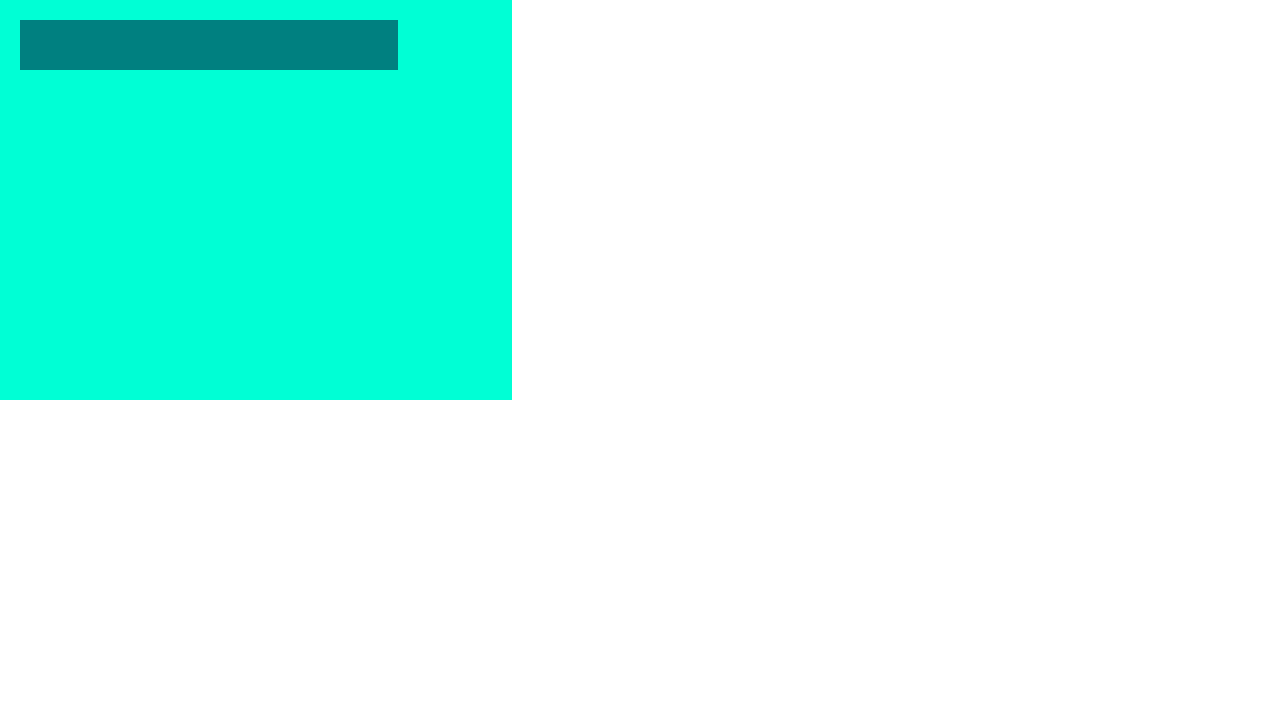
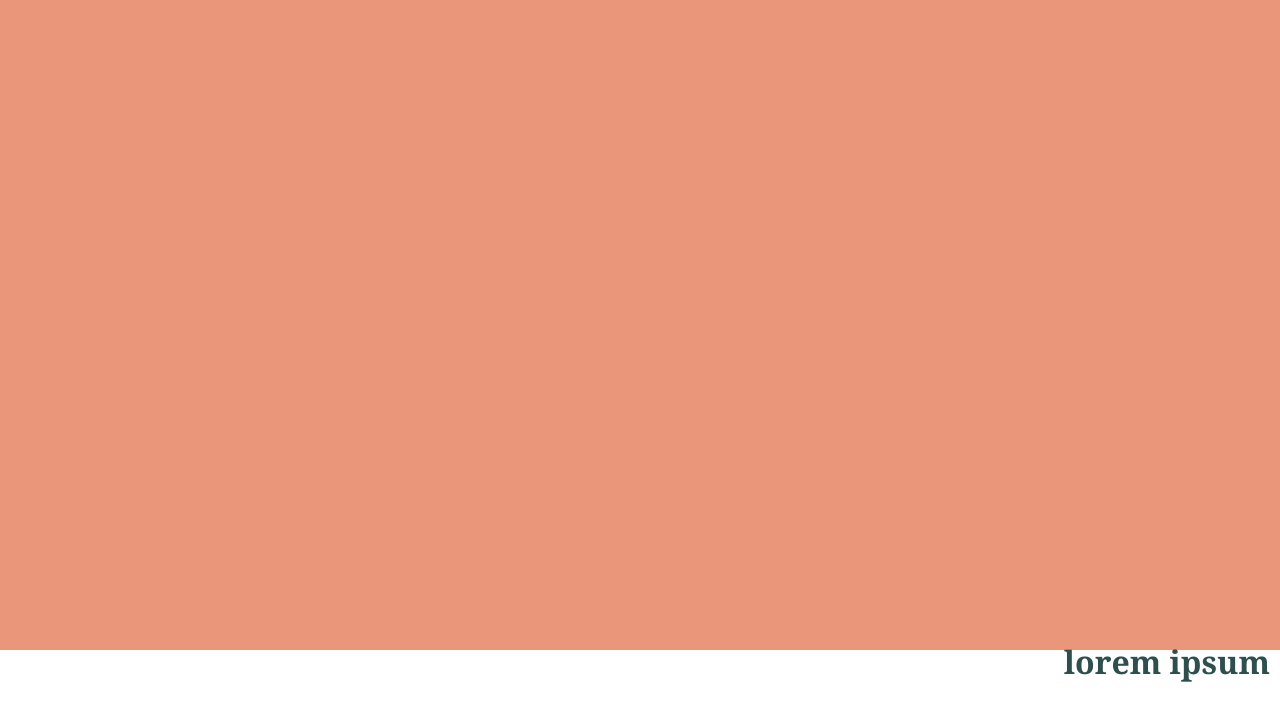
Before and after one commit to CH-Nagalakshmi/FSWD-CSS, a plain HTML site: page index.html in a window 1280 px wide. Drawn offline with Linux system fonts and the light colour scheme.

Commit message:
position caveat

```diff
--- a/index.html
+++ b/index.html
@@ -5,35 +5,25 @@
     <meta http-equiv="X-UA-Compatible" content="IE=edge">
     <meta name="viewport" content="width=device-width, initial-scale=1.0">
     <title>CSS</title>
-    <STYLE>
-       *{
-           padding:0px;
-       margin:0px;
-       box-sizing:border-box;
-
-       }
-
-       .parent{
-            background-color: rgb(0, 255, 213);
-            width:40vw;
-            height:50vh;
-            padding:20px;
-
+    <style>
+        *{
+            margin:0;
+            padding:0;
+            box-sizing: border-box;
+            font-family: Georgia, 'Times New Roman', Times, serif;
         }
-        .child{
-            background-color: teal;
-            height:50px;
-            width:80%;
-
+        h1{
+            background-color: darksalmon;
+            color: darkslategrey;
+            height: 50vh;
+            text-align: right;
+            padding:10px;
+            padding-top: 50%;
         }
-    </STYLE>
+    </style>
 </head>
 <body>
-
-        <div class="parent">
-            <div class="child"></div>
-        </div>
-
-    </div>
+    <!--Positioning-->
+    <h1>lorem ipsum</h1>
 </body>
 </html>
```
